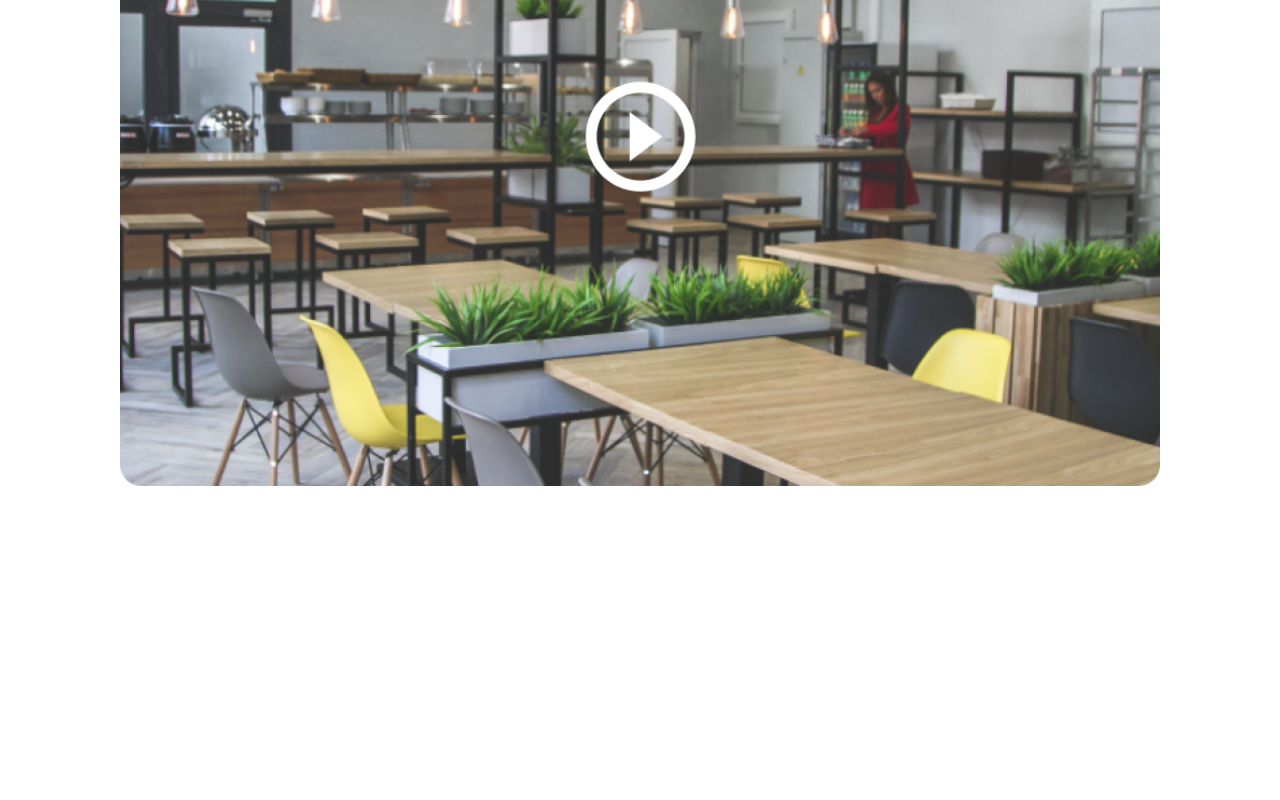
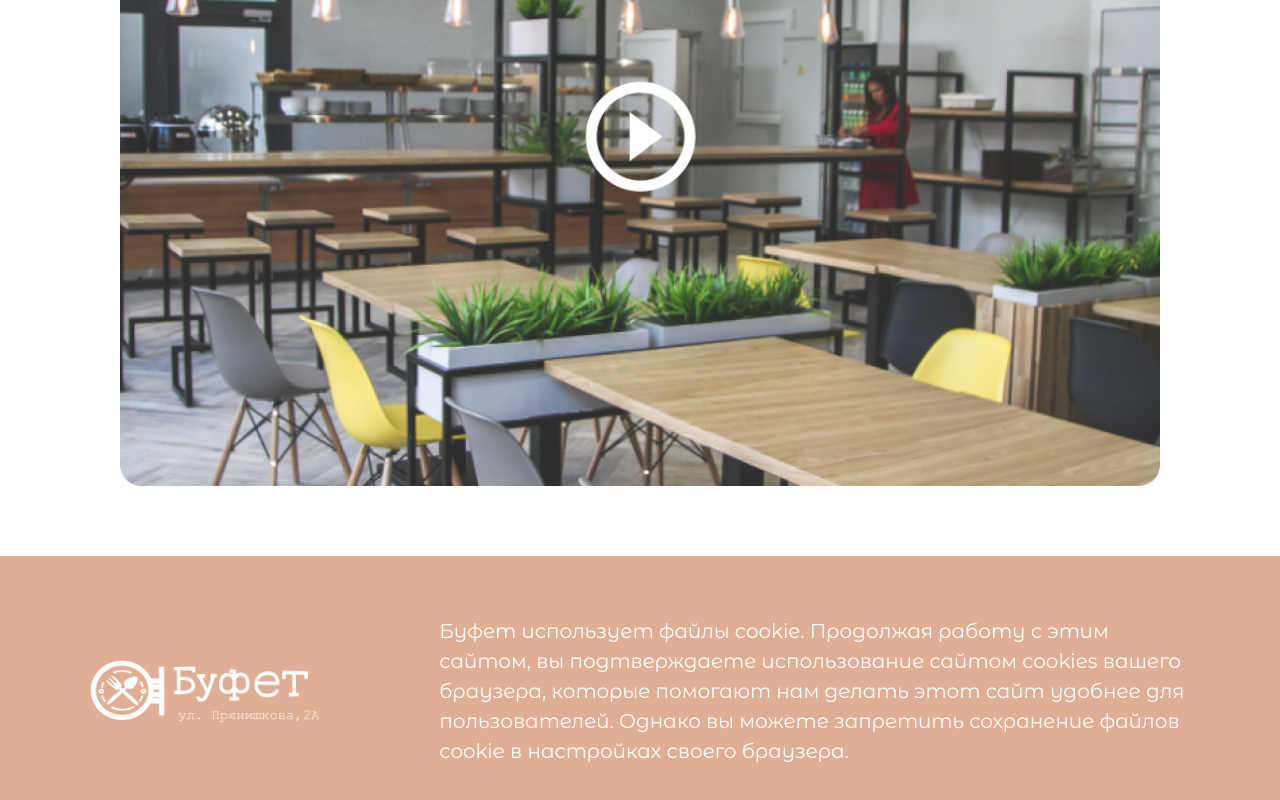
Before and after one commit to SHIMAD4/poly-canteen, a React (Vite) app: page / in a window 1280 px wide. Shown: the part 1592-2392 px from the top of the page. Before the commit the page ends 2148 px from the top, so only its background shows below. Built offline with nearby package versions, Linux system fonts and the light colour scheme.

Commit message:
add: footer component

```diff
--- a/src/App.jsx
+++ b/src/App.jsx
@@ -1,6 +1,7 @@
 import Header from './Components/Header';
 import Hero from './Components/Hero';
 import About from './Components/About';
+import Footer from './Components/Footer';
 
 function App() {
   return (
@@ -8,6 +9,7 @@ function App() {
       <Header />
       <Hero />
       <About />
+      <Footer />
     </>
   )
 }
--- /dev/null
+++ b/src/Components/Footer.jsx
@@ -0,0 +1,12 @@
+import logo from '../assets/logo-footer.png';
+
+function Footer() {
+    return (
+        <div className="container mx-auto px-20 flex flex-row justify-center items-center bg-[#E0AE95] py-[60px]">
+            <a className='mr-[100px]' href="https://yandex.ru/maps/-/CCUgVBBn0B"><img className='w-[300px]' src={logo} alt="logo" /></a>
+            <p className='text-[20px] text-white block w-[880px]'>Буфет использует файлы cookie. Продолжая работу с этим сайтом, вы подтверждаете использование сайтом cookies вашего браузера, которые помогают нам делать этот сайт удобнее для пользователей. Однако вы можете запретить сохранение файлов cookie в настройках своего браузера.</p>
+        </div>
+    )
+}
+
+export default Footer
```
Also changed, not shown: src/assets/logo-footer.png (added).
